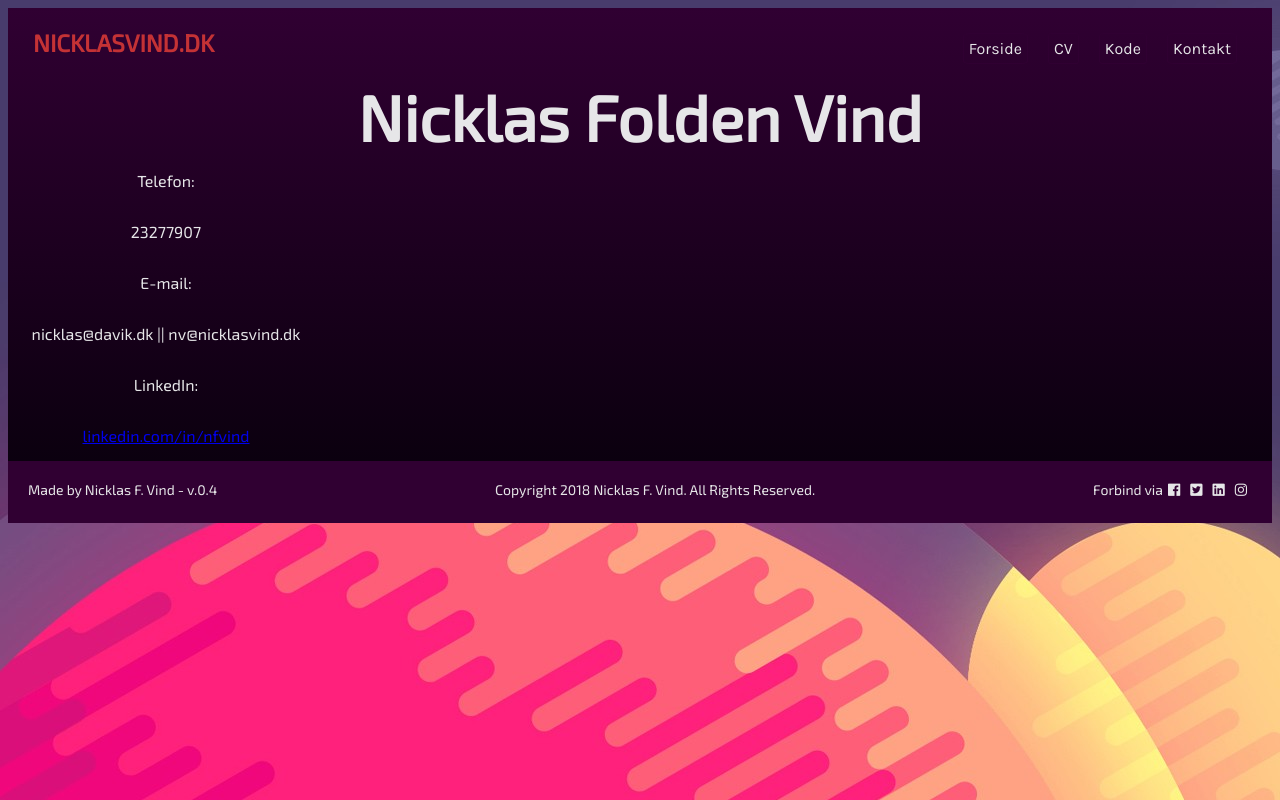
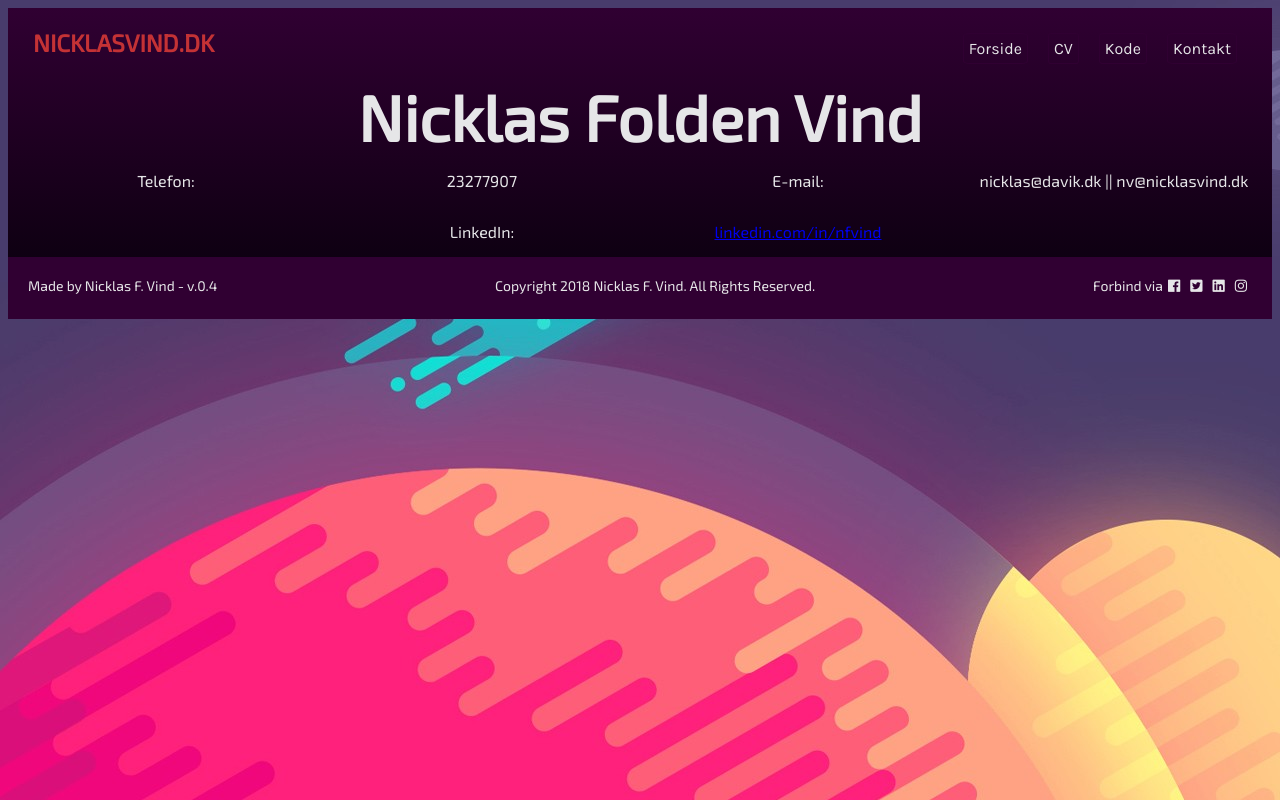
Before and after one commit to nfvind/NicklasVind_DK, a website: page app/subpages/kontakt.html in a window 1280 px wide. Drawn offline with nearby package versions, Linux system fonts and the light colour scheme; files that its build step writes are made by us from their sources.

Commit message:
udate to scss
flexbox rettelser

```diff
--- a/app/styles/main.scss
+++ b/app/styles/main.scss
@@ -23,7 +23,8 @@ $fontFam6: 'Playfair Display', serif;
 
       .contactContainer {
         display: flex;
-        flex-direction: column;
+        flex-direction: row;
+        flex-wrap: wrap;
         justify-content: center;
         .contactinfo-desc{
           width:25%;
```
